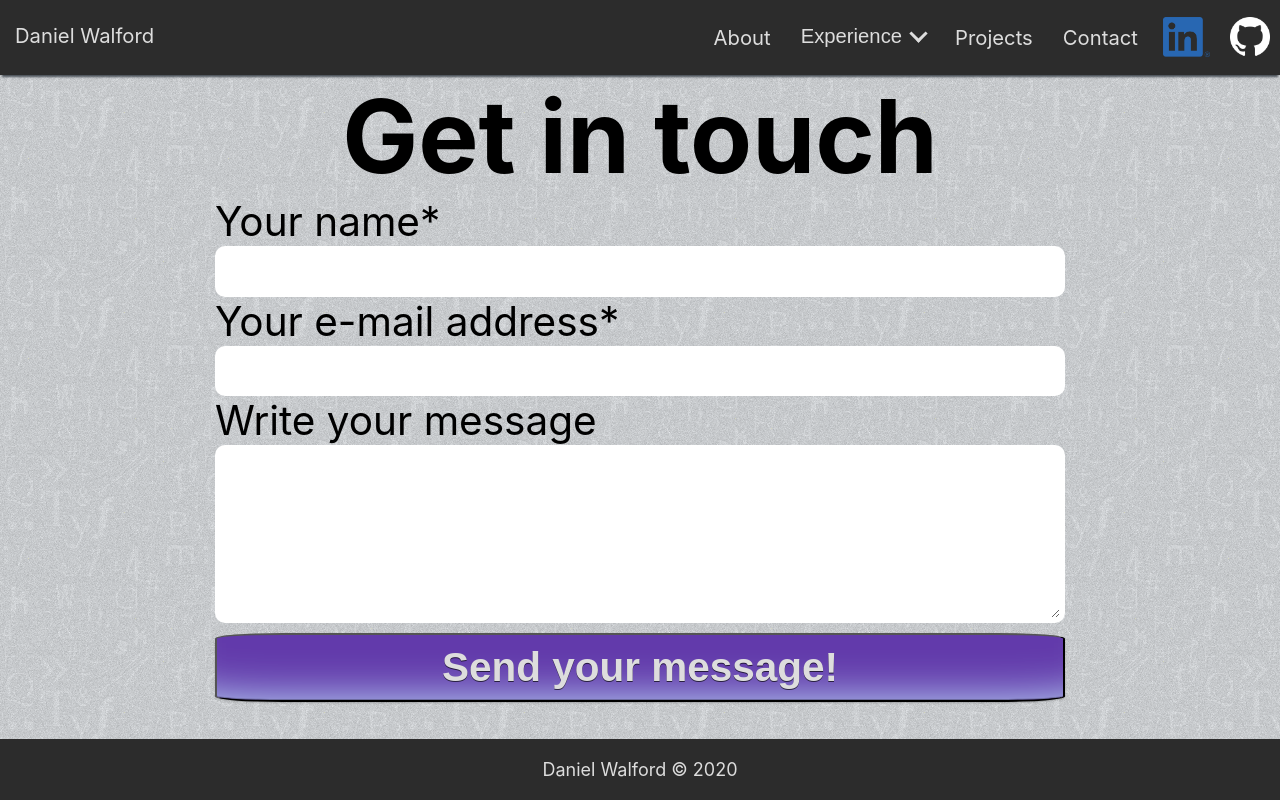
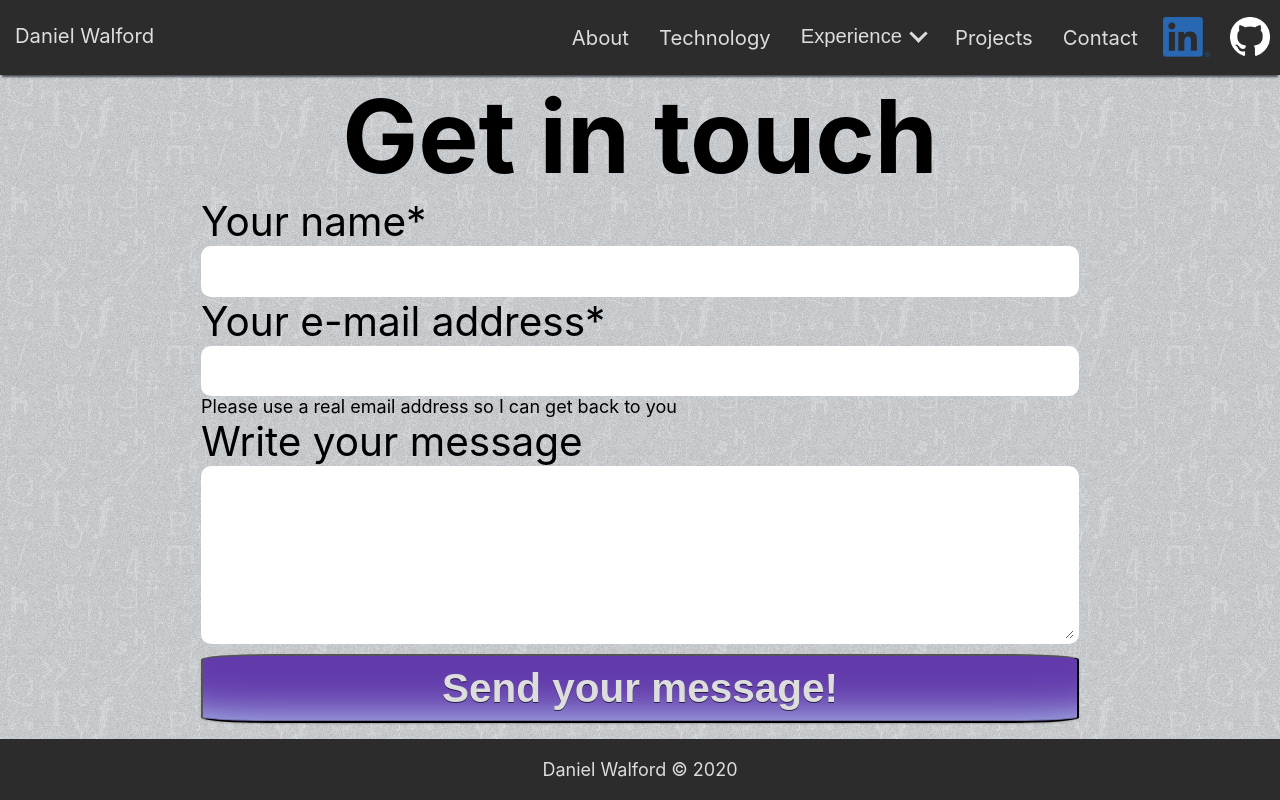
Before and after one commit to dandwal/portfolio, a React (Create React App) app: page /contact in a window 1280 px wide. Built offline with nearby package versions, Linux system fonts and the light colour scheme.

Commit message:
Contact form hooked up
Introducing tech page

```diff
--- a/package.json
+++ b/package.json
@@ -7,6 +7,7 @@
     "@testing-library/react": "^9.5.0",
     "@testing-library/user-event": "^7.2.1",
     "bootstrap": "^4.5.3",
+    "emailjs-com": "^2.6.4",
     "node-sass": "^4.14.1",
     "react": "^16.14.0",
     "react-bootstrap": "^1.4.0",
--- a/public/index.html
+++ b/public/index.html
@@ -11,6 +11,8 @@
     />
     <link rel="apple-touch-icon" href="%PUBLIC_URL%/DW192.png"/>
     <link rel="manifest" href="%PUBLIC_URL%/manifest.json"/>
+    <script type="text/javascript"
+            src="https://cdn.jsdelivr.net/npm/emailjs-com@2.3.2/dist/email.min.js"></script>
     <title>Daniel Walford - Portfolio</title>
 </head>
 <body>
--- a/src/App.js
+++ b/src/App.js
@@ -4,11 +4,14 @@ import {BrowserRouter as Router, Route, Switch} from "react-router-dom";
 import {Homepage} from "./content/pages/Homepage";
 import {Contact} from "./content/pages/Contact";
 import {About} from "./content/pages/About";
+import {Tech} from "./content/pages/Tech"
 import {GameDev} from "./content/pages/experience/GameDev";
 import {WebDev} from "./content/pages/experience/WebDev";
 import {Portfolio} from "./content/pages/projects/Portfolio"
+import * as emailjs from "emailjs-com";
 
 function App() {
+    emailjs.init("user_8U2pKlSNWCfTaJ2dPbEiJ");
     return (
         <Router>
             <div>
@@ -18,6 +21,7 @@ function App() {
                     <Route path="/projects/portfolio" component={Portfolio} exact/>
                     <Route path="/contact" component={Contact} exact/>
                     <Route path="/about" component={About} exact/>
+                    <Route path="/tech" component={Tech} exact/>
                     <Route path="/" component={Homepage} exact/>
                 </Switch>
             </div>
--- a/src/content/components/Navigation/Bar.js
+++ b/src/content/components/Navigation/Bar.js
@@ -16,6 +16,7 @@ export const Bar = () => {
             <ul className={navClasses}>
                 <li className="name"><a href="/">Daniel Walford</a></li>
                 <Item rootURI={"/about"} rootName={"About"}/>
+                <Item rootURI={"/tech"} rootName={"Technology"}/>
                 <Item rootName={"Experience"} isParent={true} subNavigationItems={experiencesNavSubNavigationItems}/>
                 <Item rootURI={"/projects/portfolio"} rootName={"Projects"}/>
                 <Item rootURI={"/contact"} rootName={"Contact"}/>
--- a/src/content/pages/About.js
+++ b/src/content/pages/About.js
@@ -1,9 +1,6 @@
 import React from 'react'
 import {Header} from '../components/Header'
 import {Footer} from '../components/Footer'
-import ons_logo from '../assets/ons-logo.svg'
-import red7_logo from '../assets/red7_logo.png'
-import sg_logo from '../assets/sg_logo.png'
 
 export const About = () => {
     return (<div className={"page-container background-lettering"}>
--- a/src/content/pages/Contact.js
+++ b/src/content/pages/Contact.js
@@ -1,6 +1,7 @@
-import React from 'react'
+import React, {useState} from 'react'
 import {Header} from '../components/Header'
 import {Footer} from '../components/Footer'
+import * as emailjs from "emailjs-com";
 
 export const Contact = () => {
     return (<div className={"page-container background-lettering"}>
@@ -14,33 +15,64 @@ export const Contact = () => {
 }
 
 const ContactContent = () => {
+
+    const [name, setName] = useState("");
+    const [email, setEmail] = useState("");
+    const [message, setMessage] = useState("");
+
+    const handleSubmit = (evt) => {
+        evt.preventDefault();
+        const templateParams = {name, email, message}
+        emailjs.send("service_bh76zil", "template_0b3pmrk", templateParams)
+            .then(function (response) {
+                console.log('SUCCESS!', response.status, response.text);
+            }, function (error) {
+                console.log('FAILED...', error);
+            });
+    }
+
     return (
         <div className={"content"}>
             <div className="">
                 <h1 className={"contact__heading"}>Get in touch</h1>
-                <form action="" className={"contact__wrapper__outer contact__wrapper__outer--spaced"}>
-                    <div className={"contact__side-section"}></div>
+                <form onSubmit={handleSubmit} action=""
+                      className={"contact__wrapper__outer contact__wrapper__outer--spaced"}>
+                    <div className={"contact__side-section"}/>
                     <div className={"contact__main-section"}>
                         <p className={"contact__section"}>
                             <label htmlFor="name" className={"contact__label"}>Your name*</label>
-                            <input id={"name"} className={"contact__input-area"} type="text"/>
+                            <input value={name}
+                                   onChange={e => setName(e.target.value)}
+                                   id={"name"} className={"contact__input-area"} type="text"/>
                         </p>
                         <p className={"contact__section"}>
                             <label htmlFor="email" className={"contact__label"}>Your e-mail address*</label>
-                            <input id={"email"} className={"contact__input-area"} type="text"/>
+                            <input value={email}
+                                   type={"email"}
+                                   onChange={e => setEmail(e.target.value)}
+                                   id={"email"}
+                                   className={"contact__input-area"}/>
+                            <span>Please use a real email address so I can get back to you</span>
                         </p>
                         <p className={"contact__section"}>
                             <label htmlFor="message" className={"contact__label"}>Write your message</label>
-                            <textarea id={"message"} className={"contact__text-area"} name="message" cols="30"
-                                      rows="7"></textarea>
+                            <textarea value={message}
+                                      onChange={e => setMessage(e.target.value)}
+                                      maxLength="2000"
+                                      id={"message"}
+                                      className={"contact__text-area"}
+                                      name="message"
+                                      cols="30"
+                                      rows="7"/>
                         </p>
                         <p className={"contact__section"}>
-                            <button className={"contact__button button-a button-a--cta button-a--dont-grow"}>Send your
+                            <button className={"contact__button button-a button-a--cta button-a--dont-grow"}
+                            >Send your
                                 message!
                             </button>
                         </p>
                     </div>
-                    <div className={"contact__side-section"}></div>
+                    <div className={"contact__side-section"}/>
                 </form>
 
                 {/*<p><span>Looking for work status:</span><span> Not actively looking</span></p>*/}
--- a/src/content/pages/Homepage.js
+++ b/src/content/pages/Homepage.js
@@ -22,7 +22,9 @@ const HomepageContent = () => {
                 className={"homepage-intro__heading"}>!</span></h1>
             <h2 className={"homepage-intro__sub-heading"}>Senior Developer</h2>
             <p className={"homepage-intro__desc"}>Fullstack developer that specialises in frontend web development.
-                Based in Cardiff.</p>
+                Based in Cardiff. <br/>
+                Programming for 11 years, with 6 years of profession experience.
+            </p>
             <div>
                 <a className={"button-a button-a--cta button-a--dont-grow"} href={"/about"} tabIndex={0}>Find out more
                     about me</a>
--- /dev/null
+++ b/src/content/pages/Tech.js
@@ -0,0 +1,23 @@
+import React from 'react'
+import {Header} from '../components/Header'
+import {Footer} from '../components/Footer'
+import construction from "../assets/under-construction.png";
+
+export const Tech = () => {
+    return (<div className={"page-container background-lettering"}>
+        <a className="skip-link" href="#main">Skip to main</a>
+        <Header/>
+        <main id="main">
+            <TechContent/>
+        </main>
+        <Footer/>
+    </div>)
+}
+
+const TechContent = () => {
+    return (
+        <div className={"content"}>
+            <img src={construction} style={{width: "100%"}} alt={"Web page under construction"}></img>
+        </div>
+    )
+}
--- a/src/content/pages/experience/GameDev.js
+++ b/src/content/pages/experience/GameDev.js
@@ -17,7 +17,7 @@ export const GameDev = () => {
 const GameDevContent = () => {
     return (
         <div className={"content"}>
-            <img src={construction} style={{width:"100%"}}></img>
+            <img src={construction} style={{width:"100%"}} alt={"Web page under construction"}></img>
         </div>
     )
 }
--- a/src/content/pages/experience/WebDev.js
+++ b/src/content/pages/experience/WebDev.js
@@ -17,7 +17,7 @@ export const WebDev = () => {
 const WebDevContent = () => {
     return (
         <div className={"content"}>
-            <img src={construction} style={{width:"100%"}}></img>
+            <img src={construction} style={{width:"100%"}} alt={"Web page under construction"}></img>
         </div>
     )
 }
--- a/src/content/pages/projects/Portfolio.js
+++ b/src/content/pages/projects/Portfolio.js
@@ -17,7 +17,7 @@ export const Portfolio = () => {
 const PortfolioContent = () => {
     return (
         <div className={"content"}>
-            <img src={construction} style={{width:"100%"}}></img>
+            <img src={construction} style={{width:"100%"}} alt={"Web page under construction"}></img>
         </div>
     )
 }
```
Also changed, not shown: 1 other file (tests, documents, lock files or other folders).
